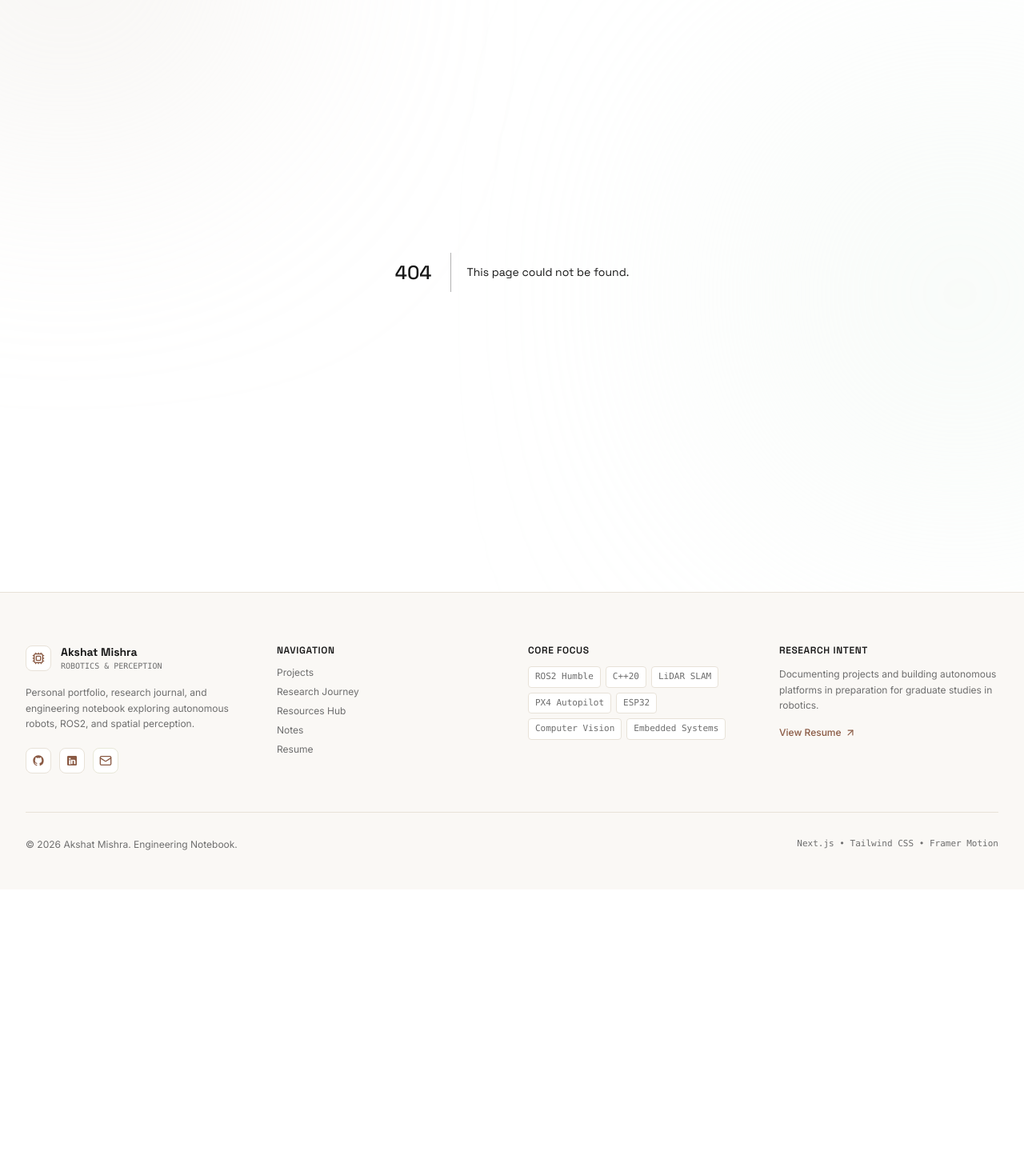
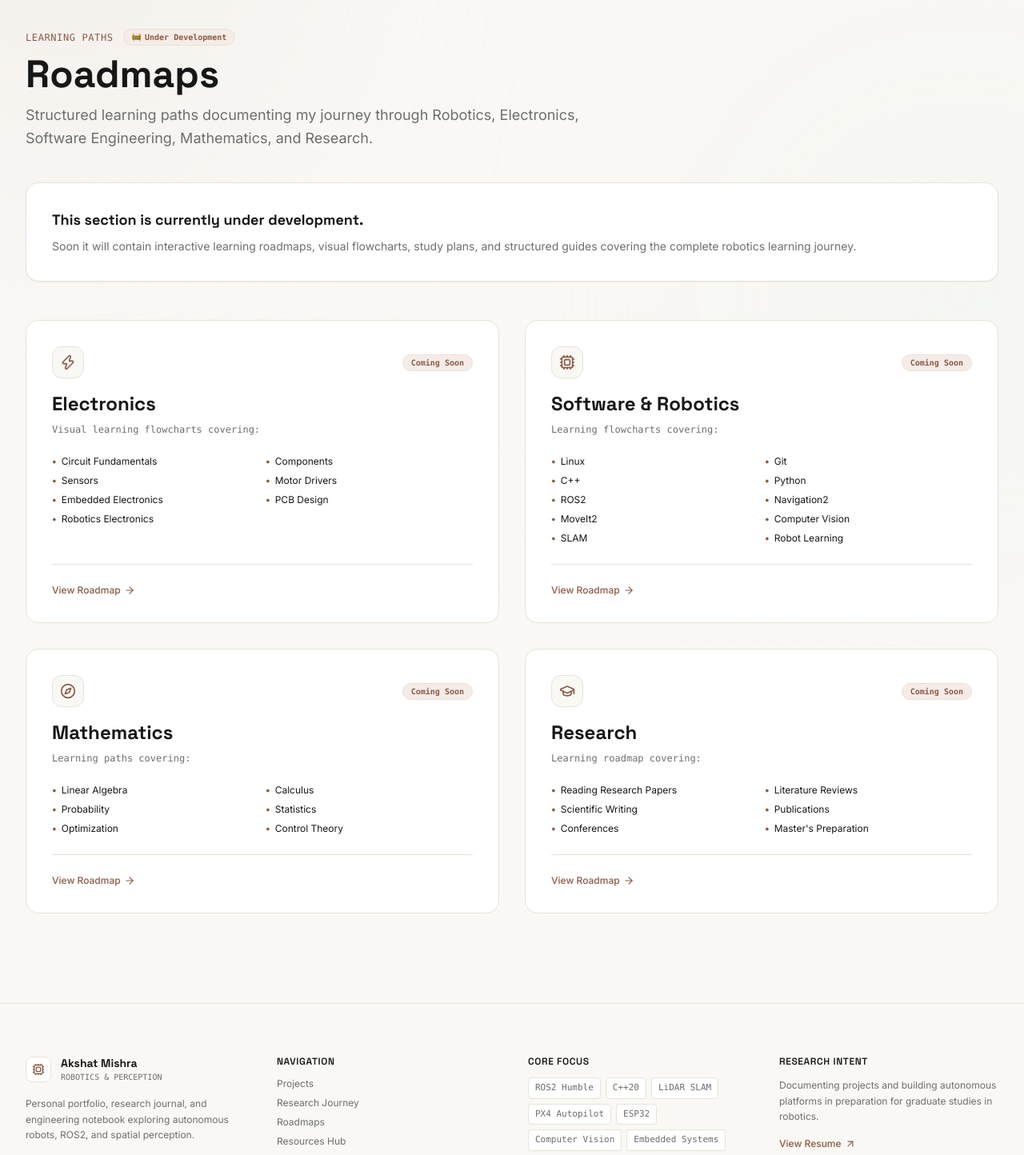
Before and after one commit to akshatmdnr-glitch/ROBO_WEBSITE, a Next.js app: page /roadmaps in a window 1280 px wide. Before the commit this address had no page. Shown: the part 140-1584 px from the top of the page at 80% size. Before the commit the page ends 1252 px from the top, so only its background shows below. Built offline with nearby package versions, Linux system fonts and the light colour scheme.

Commit message:
Add dedicated /roadmaps page and update navigation item between Research Journey and Resources Hub

```diff
--- a/src/app/page.tsx
+++ b/src/app/page.tsx
@@ -268,7 +268,8 @@ export default function Home() {
             3. ROADMAPS SECTION (New)
         ========================================= */}
         <section className="py-20 border-t border-[#E8E2D8] max-w-7xl mx-auto px-4 sm:px-6 lg:px-8">
-          <div className="max-w-3xl mb-12">
+          <div className="flex flex-col sm:flex-row sm:items-end justify-between mb-12 gap-4">
+            <div>
               <div className="flex items-center gap-2 text-xs font-mono text-[#6E6E6E] uppercase tracking-wider mb-2">
                 <Map className="w-4 h-4 text-[#8A5A44]" />
                 <span>Structured Learning Paths</span>
@@ -276,9 +277,17 @@ export default function Home() {
               <h2 className="text-3xl sm:text-4xl font-heading font-bold text-[#171717]">
                 Roadmaps
               </h2>
-            <p className="text-sm sm:text-base text-[#6E6E6E] mt-3 leading-relaxed">
+              <p className="text-sm sm:text-base text-[#6E6E6E] mt-3 leading-relaxed max-w-2xl">
                 A collection of structured learning paths documenting my journey toward becoming a Robotics Researcher.
               </p>
+            </div>
+            <Link
+              href="/roadmaps"
+              className="text-xs font-mono text-[#8A5A44] hover:underline flex items-center gap-1 font-semibold shrink-0"
+            >
+              <span>Explore Roadmaps Page</span>
+              <ChevronRight className="w-4 h-4" />
+            </Link>
           </div>
 
           <div className="grid grid-cols-1 md:grid-cols-2 lg:grid-cols-3 gap-8">
--- /dev/null
+++ b/src/app/roadmaps/page.tsx
@@ -0,0 +1,200 @@
+'use client';
+
+import React, { useState } from 'react';
+import { Map, Zap, Cpu, Compass, GraduationCap, Clock, ArrowRight, X } from 'lucide-react';
+
+export default function RoadmapsPage() {
+  const [activeModal, setActiveModal] = useState<string | null>(null);
+
+  const categories = [
+    {
+      id: 'electronics',
+      title: 'Electronics',
+      icon: Zap,
+      status: 'Coming Soon',
+      subtitle: 'Visual learning flowcharts covering:',
+      topics: [
+        'Circuit Fundamentals',
+        'Components',
+        'Sensors',
+        'Motor Drivers',
+        'Embedded Electronics',
+        'PCB Design',
+        'Robotics Electronics',
+      ],
+    },
+    {
+      id: 'software-robotics',
+      title: 'Software & Robotics',
+      icon: Cpu,
+      status: 'Coming Soon',
+      subtitle: 'Learning flowcharts covering:',
+      topics: [
+        'Linux',
+        'Git',
+        'C++',
+        'Python',
+        'ROS2',
+        'Navigation2',
+        'MoveIt2',
+        'Computer Vision',
+        'SLAM',
+        'Robot Learning',
+      ],
+    },
+    {
+      id: 'mathematics',
+      title: 'Mathematics',
+      icon: Compass,
+      status: 'Coming Soon',
+      subtitle: 'Learning paths covering:',
+      topics: [
+        'Linear Algebra',
+        'Calculus',
+        'Probability',
+        'Statistics',
+        'Optimization',
+        'Control Theory',
+      ],
+    },
+    {
+      id: 'research',
+      title: 'Research',
+      icon: GraduationCap,
+      status: 'Coming Soon',
+      subtitle: 'Learning roadmap covering:',
+      topics: [
+        'Reading Research Papers',
+        'Literature Reviews',
+        'Scientific Writing',
+        'Publications',
+        'Conferences',
+        'Master\'s Preparation',
+      ],
+    },
+  ];
+
+  return (
+    <div className="max-w-7xl mx-auto px-4 sm:px-6 lg:px-8 py-12 pt-24 min-h-[80vh]">
+      {/* Page Header */}
+      <div className="max-w-3xl mb-10">
+        <div className="flex items-center gap-3 mb-3">
+          <span className="text-xs font-mono text-[#8A5A44] uppercase tracking-wider font-medium">
+            Learning Paths
+          </span>
+          <span className="px-2.5 py-0.5 rounded-full bg-[#F5ECE7] border border-[#E8E2D8] text-[10px] font-mono text-[#8A5A44] font-semibold flex items-center gap-1">
+            <span>🚧</span>
+            <span>Under Development</span>
+          </span>
+        </div>
+
+        <h1 className="text-4xl sm:text-5xl font-heading font-bold text-[#171717]">
+          Roadmaps
+        </h1>
+
+        <p className="text-base sm:text-lg text-[#6E6E6E] mt-3 leading-relaxed">
+          Structured learning paths documenting my journey through Robotics, Electronics, Software Engineering, Mathematics, and Research.
+        </p>
+      </div>
+
+      {/* Introduction Container */}
+      <div className="bg-[#FFFFFF] border border-[#E8E2D8] rounded-2xl p-6 sm:p-8 mb-12 shadow-xs space-y-2">
+        <h2 className="text-lg font-heading font-bold text-[#171717]">
+          This section is currently under development.
+        </h2>
+        <p className="text-sm text-[#6E6E6E] leading-relaxed">
+          Soon it will contain interactive learning roadmaps, visual flowcharts, study plans, and structured guides covering the complete robotics learning journey.
+        </p>
+      </div>
+
+      {/* 4 Premium Roadmap Category Cards */}
+      <div className="grid grid-cols-1 md:grid-cols-2 gap-8 mb-16">
+        {categories.map((cat) => {
+          const IconComp = cat.icon;
+          return (
+            <div
+              key={cat.id}
+              className="bg-[#FFFFFF] border border-[#E8E2D8] rounded-2xl p-6 sm:p-8 flex flex-col justify-between glass-panel-hover group"
+            >
+              <div>
+                <div className="flex items-center justify-between gap-2 mb-4">
+                  <div className="w-10 h-10 rounded-xl bg-[#FAF8F5] border border-[#E8E2D8] flex items-center justify-center text-[#8A5A44]">
+                    <IconComp className="w-5 h-5" />
+                  </div>
+                  <span className="px-2.5 py-0.5 rounded-full bg-[#F5ECE7] border border-[#E8E2D8] text-[10px] font-mono text-[#8A5A44] font-semibold">
+                    {cat.status}
+                  </span>
+                </div>
+
+                <h3 className="text-2xl font-heading font-bold text-[#171717] group-hover:text-[#8A5A44] transition-colors">
+                  {cat.title}
+                </h3>
+
+                <p className="text-xs font-mono text-[#6E6E6E] mt-2 mb-4">
+                  {cat.subtitle}
+                </p>
+
+                {/* Subtopic Bullet Grid */}
+                <div className="grid grid-cols-1 sm:grid-cols-2 gap-2 pt-2">
+                  {cat.topics.map((t, idx) => (
+                    <div key={idx} className="flex items-center gap-1.5 text-xs text-[#171717]">
+                      <span className="text-[#8A5A44] font-bold">•</span>
+                      <span>{t}</span>
+                    </div>
+                  ))}
+                </div>
+              </div>
+
+              <div className="pt-6 mt-6 border-t border-[#E8E2D8] flex items-center justify-between">
+                <button
+                  onClick={() => setActiveModal(cat.title)}
+                  className="text-xs font-medium text-[#8A5A44] hover:underline flex items-center gap-1"
+                >
+                  <span>View Roadmap</span>
+                  <ArrowRight className="w-3.5 h-3.5" />
+                </button>
+              </div>
+            </div>
+          );
+        })}
+      </div>
+
+      {/* Modal */}
+      {activeModal && (
+        <div className="fixed inset-0 z-50 flex items-center justify-center p-4">
+          <div
+            className="fixed inset-0 bg-[#171717]/40 backdrop-blur-xs"
+            onClick={() => setActiveModal(null)}
+          />
+          <div className="relative w-full max-w-md bg-[#FFFFFF] border border-[#E8E2D8] rounded-2xl p-6 shadow-xl z-10 space-y-4">
+            <div className="flex items-center justify-between pb-3 border-b border-[#E8E2D8]">
+              <div>
+                <span className="text-[10px] font-mono text-[#8A5A44] uppercase tracking-wider block">
+                  Coming Soon
+                </span>
+                <h3 className="font-heading font-bold text-[#171717] text-lg">
+                  {activeModal}
+                </h3>
+              </div>
+              <button
+                onClick={() => setActiveModal(null)}
+                className="p-1.5 rounded-lg bg-[#FAF8F5] border border-[#E8E2D8] text-[#6E6E6E] hover:text-[#171717]"
+              >
+                <X className="w-4 h-4" />
+              </button>
+            </div>
+            <div className="p-4 rounded-xl bg-[#FAF8F5] border border-[#E8E2D8] text-center space-y-2">
+              <Clock className="w-5 h-5 text-[#8A5A44] mx-auto" />
+              <p className="text-xs font-mono font-semibold text-[#171717]">
+                This roadmap is currently under development.
+              </p>
+              <p className="text-[11px] text-[#6E6E6E]">
+                Full visual flowcharts, topic breakdowns, and study guides will be published soon.
+              </p>
+            </div>
+          </div>
+        </div>
+      )}
+    </div>
+  );
+}
--- a/src/components/layout/Footer.tsx
+++ b/src/components/layout/Footer.tsx
@@ -43,7 +43,7 @@ export default function Footer() {
               </a>
               <a
                 href="mailto:akshatmdnr@gmail.com"
-                className="w-8 h-8 rounded-lg bg-[#FFFFFF] border border-[#E8E8D8] flex items-center justify-center text-[#6E6E6E] hover:text-[#171717] hover:border-[#8A5A44] transition-all"
+                className="w-8 h-8 rounded-lg bg-[#FFFFFF] border border-[#E8E2D8] flex items-center justify-center text-[#6E6E6E] hover:text-[#171717] hover:border-[#8A5A44] transition-all"
                 aria-label="Email"
               >
                 <Mail className="w-4 h-4 text-[#8A5A44]" />
@@ -65,6 +65,11 @@ export default function Footer() {
               <li>
                 <Link href="/research" className="hover:text-[#171717] transition-colors">
                   Research Journey
+                </Link>
+              </li>
+              <li>
+                <Link href="/roadmaps" className="hover:text-[#171717] transition-colors">
+                  Roadmaps
                 </Link>
               </li>
               <li>
--- a/src/components/layout/Navbar.tsx
+++ b/src/components/layout/Navbar.tsx
@@ -10,6 +10,7 @@ const NAV_LINKS = [
   { href: '/', label: 'Home' },
   { href: '/projects', label: 'Projects' },
   { href: '/research', label: 'Research Journey' },
+  { href: '/roadmaps', label: 'Roadmaps' },
   { href: '/learning-hub', label: 'Resources Hub' },
   { href: '/blog', label: 'Notes' },
   { href: '/resume', label: 'Resume' },
@@ -62,7 +63,7 @@ export default function Navbar() {
               <Link
                 key={link.href}
                 href={link.href}
-                className={`relative px-3.5 py-1.5 text-xs font-medium rounded-full transition-all duration-200 flex items-center gap-1.5 ${
+                className={`relative px-3 py-1.5 text-xs font-medium rounded-full transition-all duration-200 flex items-center gap-1.5 ${
                   isActive
                     ? 'text-[#FFFFFF] font-semibold'
                     : 'text-[#6E6E6E] hover:text-[#171717] hover:bg-[#F5ECE7]'
```
Lines whose indentation alone changed are shown as unchanged.
